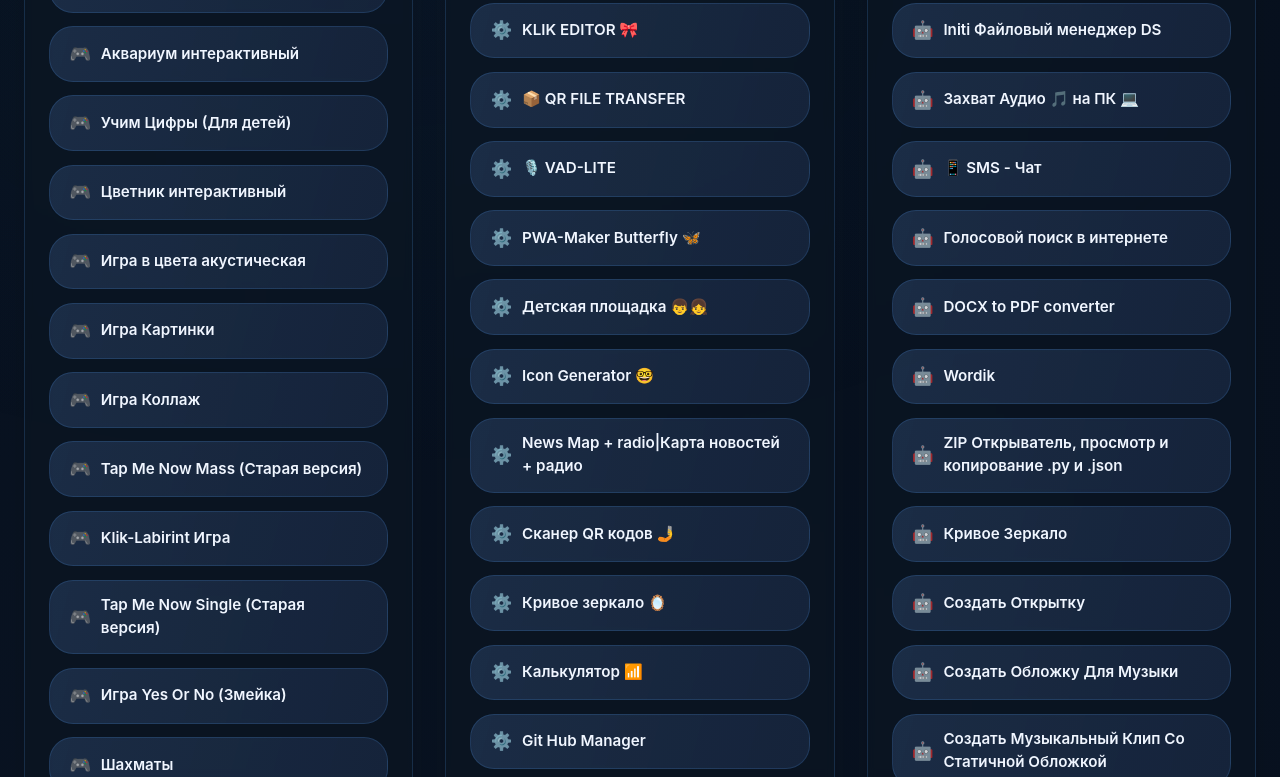
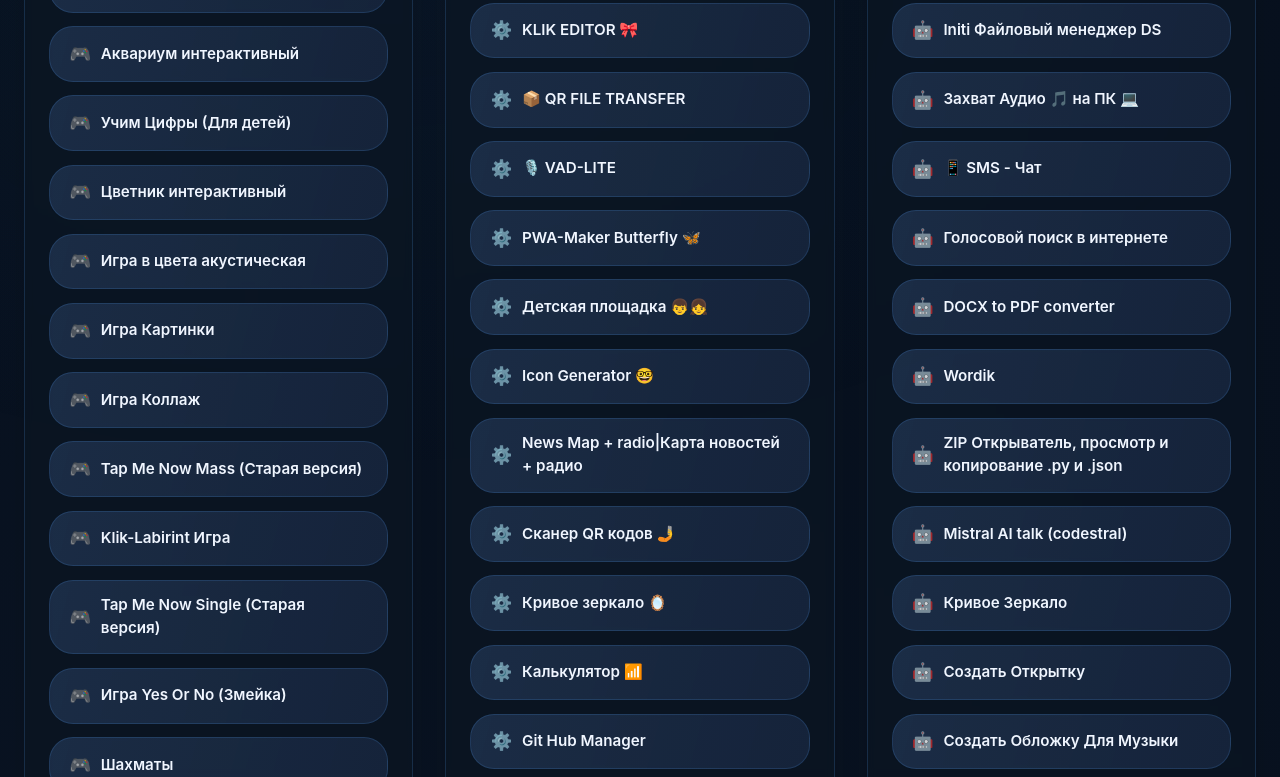
Before and after one commit to 2d3t/index.html, a plain HTML site: page index.html in a window 1280 px wide. Shown: the part 323-1100 px from the top of the page. Drawn offline with Linux system fonts and the light colour scheme.

Commit message:
Update index.html

```diff
--- a/index.html
+++ b/index.html
@@ -415,6 +415,8 @@
 
 
 
+
+
 <a href="https://2d3t.github.io/2d3t/pro/WORLD-EXPLORER/index.html">News Map + radio|Карта новостей + радио</a>
 
 
@@ -448,6 +450,8 @@
 <a href="https://2d3t.github.io/2d3t/pro/Wordik/index.html">Wordik</a>
 
 <a href="https://2d3t.github.io/2d3t/pro/Pro7/openzip/index.html">ZIP Открыватель, просмотр и копирование .py и .json</a>
+
+<a href="https://2d3t.github.io/2d3t/pro/aitalk/index.html">Mistral AI talk (codestral)</a>
 
 
 
```
